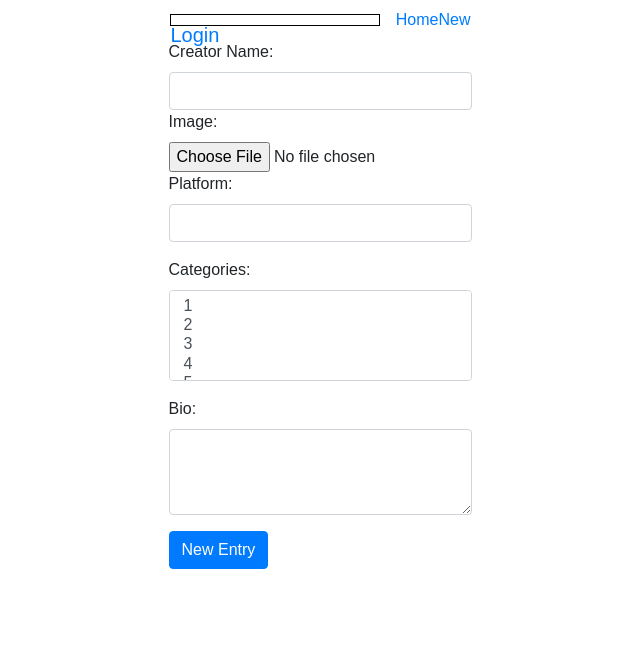
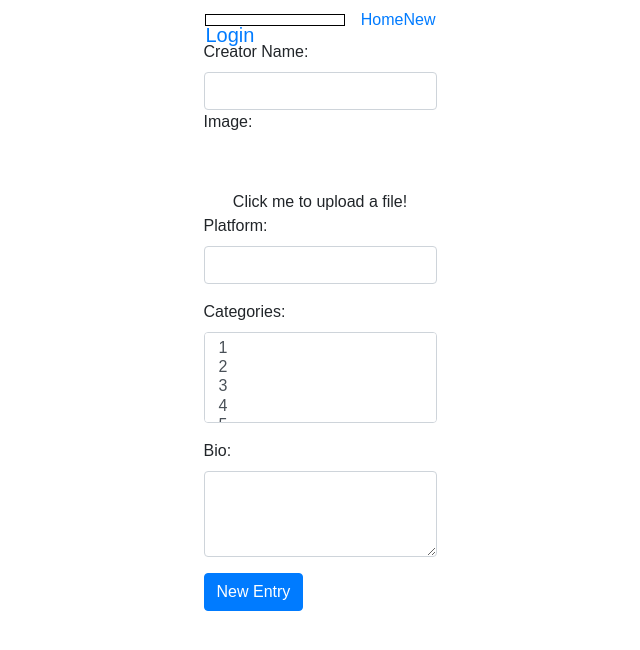
Before and after one commit to 81Jeremiah/content-creator-database, a React (Create React App) app in the folder client/: page /new in a window 1280 px wide. Shown: the top 650 px of the page, without its empty margins (320-960 px from the left). Built offline with nearby package versions, Linux system fonts and the light colour scheme.

Commit message:
added dropzone compnent to form to uplaod images

```diff
--- a/client/src/components/creators/CreatorForm.js
+++ b/client/src/components/creators/CreatorForm.js
@@ -1,6 +1,7 @@
 import React, { Component } from 'react';
 import {Button,Form, FormGroup, ControlLabel, FormControl} from 'react-bootstrap'
-
+import Dropzone from 'react-dropzone'
+import ImageUploader from "./ImageUploader"
 import { connect } from 'react-redux'
 // import { withRouter, Redirect } from 'react-router-dom'
 import { createCreator } from '../../actions/creatorActions'
@@ -13,7 +14,8 @@ class CreatorForm extends Component {
 
     this.state = {
       creator_name: "",
-      image: "",
+      image: null,
+      preview: null,
       platform: "",
       bio: "",
       videos: [],
@@ -21,6 +23,7 @@ class CreatorForm extends Component {
       collabsWith: []
 
     }
+
   }
 
   handleChange = event => {
@@ -30,14 +33,27 @@ class CreatorForm extends Component {
      });
    }
 
+   onDrop = (acceptedFiles) => {
+     console.log(acceptedFiles[0]);
+
+     this.setState({
+        image: acceptedFiles[0]
+     });
+   }
+
    handleSubmit = event => {
      event.preventDefault()
-     const creator = this.state
+
+     const creator= new FormData();
+     creator.append('[creator]creator_name', this.state.creator_name)
+     creator.append('[creator]image', this.state.image)
+
 
      this.props.createCreator(creator)
      this.setState({
        creator_name: "",
-       image: "",
+       image: null,
+       preview: null,
        platform: "",
        bio: "",
        videos: [],
@@ -51,13 +67,23 @@ class CreatorForm extends Component {
     <Form onSubmit={this.handleSubmit}>
       <Form.Group controlId="exampleForm.ControlInput1">
         <Form.Label>Creator Name:</Form.Label>
-        <Form.Control type="text" name="creator_name" value={this.state.creator_name} onChange={this.handleChange}/>
+      <Form.Control type="text" name="creator_name" value={this.state.creator_name} onChange={this.handleChange}/>
 
       <Form.Label>Image:</Form.Label>
-        <Form.Control type="file" name="image" value={this.state.image} onChange={this.handleChange}/>
+        <div className="text-center mt-5">
+          <Dropzone onDrop={this.onDrop} accept="image/png, image/gif,image/jpg,image/jpeg" >
+
+            {({getRootProps, getInputProps}) => (
+              <div {...getRootProps()}>
+                <input {...getInputProps()} />
+                Click me to upload a file!
+              </div>
+            )}
+          </Dropzone>
+        </div>
 
       <Form.Label>Platform:</Form.Label>
-        <Form.Control type="text" name="platform" value={this.state.platform} onChange={this.handleChange}/>
+    <Form.Control type="text" name="platform" value={this.state.platform} onChange={this.handleChange}/>
 
       </Form.Group>
 
```
